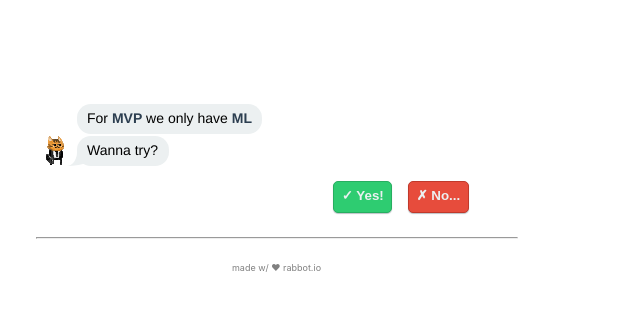
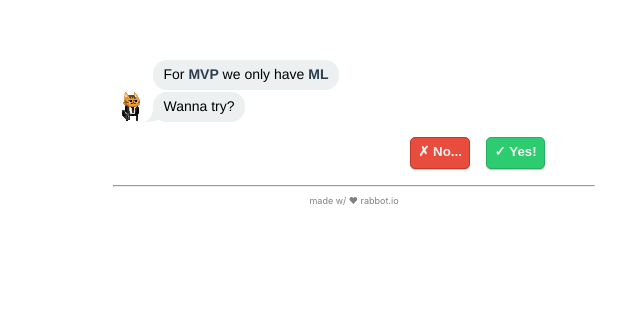
Before and after one commit to rabbotio/nl-cards, a React (Create React App) app in the folder web/: page / in a window 1280 px wide. Shown: the part 214-524 px from the top of the page, without its empty margins (286-926 px from the left). Built offline with nearby package versions, Linux system fonts and the light colour scheme.

Commit message:
Try to flex at center

```diff
--- a/web/src/App.css
+++ b/web/src/App.css
@@ -2,6 +2,7 @@
   width: 100%;
   min-height: 100%;
   display: flex;
+  justify-content: center;
 }
 
 .flip-card {
--- a/web/src/App.js
+++ b/web/src/App.js
@@ -12,7 +12,7 @@ const Appz = styled.div`
    {
     text-align: center;
     display: flex;
-    width: 1125px;
+    max-width: 640px;
     flex-flow: column;
     justify-content: center;
   }
@@ -20,7 +20,11 @@ const Appz = styled.div`
 
 const Sectionz = styled.div`
    {
-    padding: 8px;
+    padding: 0px;
+    height: 100%;
+    display: flex;
+    flex-flow: column;
+    justify-content: ${props => props.align};
   }
 `
 
@@ -38,11 +42,11 @@ class App extends Component {
   render () {
     return (
       <Appz>
-        <Sectionz>
+        <Sectionz align='flex-end'>
           <RBChatContainer />
         </Sectionz>
         <Hrz />
-        <Sectionz>
+        <Sectionz align='flex-start'>
           <Footerz>made w/ ❤ rabbot.io</Footerz>
         </Sectionz>
       </Appz>
--- a/web/src/containers/RBChatContainer.js
+++ b/web/src/containers/RBChatContainer.js
@@ -13,7 +13,7 @@ const Containerz = styled.div`
     max-height: 460px;
     overflow-y: auto;
     width: 480px;
-    margin: auto;
+    //margin: auto;
   }
 `
 
--- a/web/src/datas/all.json
+++ b/web/src/datas/all.json
@@ -9,11 +9,11 @@
         ],
         "replies": [
             {
-                "title": "✓ Yes!",
+                "title": "✗ No...",
                 "goto": "1"
             },
             {
-                "title": "✗ No...",
+                "title": "✓ Yes!",
                 "goto": "1"
             }
         ]
@@ -26,12 +26,12 @@
         ],
         "replies": [
             {
+                "title": "✗ No...",
+                "goto": "1.6"
+            },
+            {
                 "title": "✓ Yes!",
                 "goto": "1.1"
-            },
-            {
-                "title": "✗ No...",
-                "goto": "1.6"
             }
         ]
     },
@@ -54,12 +54,12 @@
         ],
         "replies": [
             {
+                "title": "✗ No...",
+                "goto": "2.6"
+            },
+            {
                 "title": "✓ Yes!",
                 "goto": "2.1"
-            },
-            {
-                "title": "✗ No...",
-                "goto": "2.6"
             }
         ]
     },
@@ -153,12 +153,12 @@
         ],
         "replies": [
             {
+                "title": "✗ No...",
+                "goto": "3.6"
+            },
+            {
                 "title": "✓ Yes!",
                 "goto": "3.1.2"
-            },
-            {
-                "title": "✗ No...",
-                "goto": "3.6"
             }
         ]
     },
```
